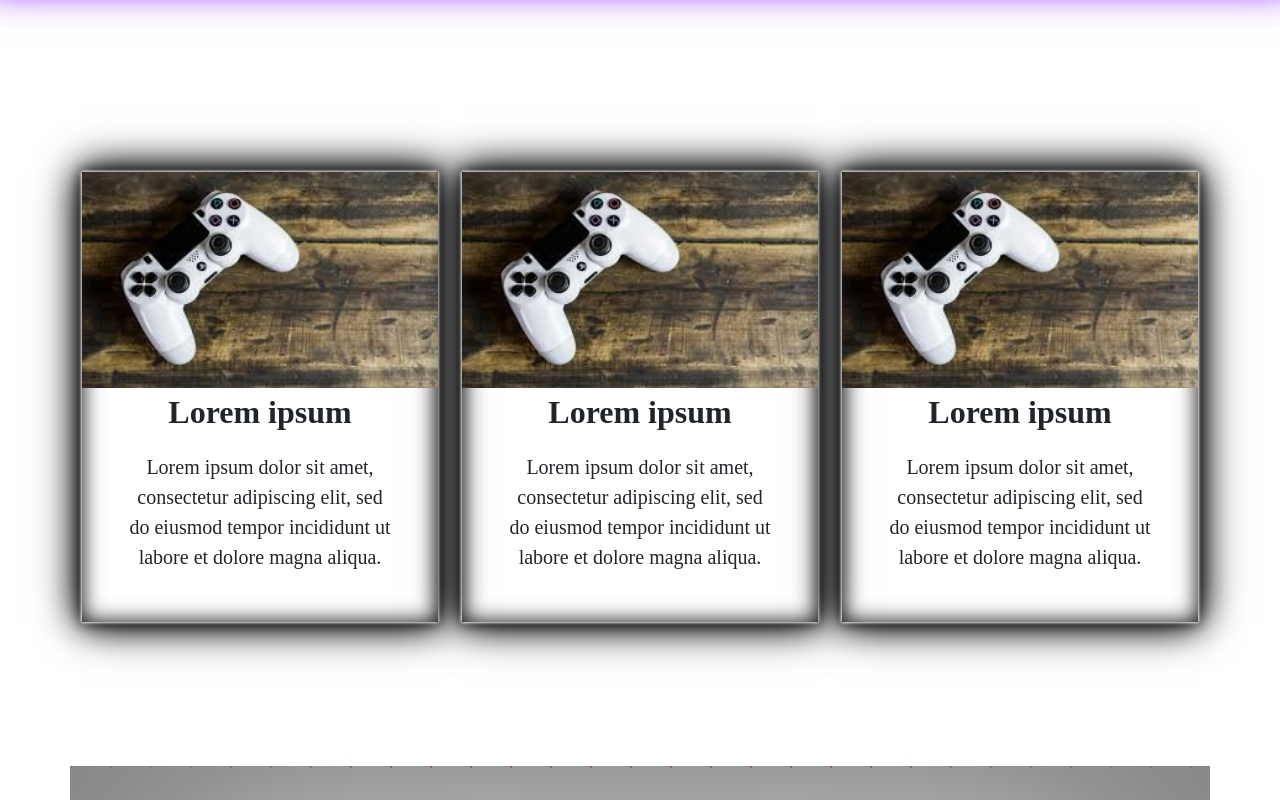
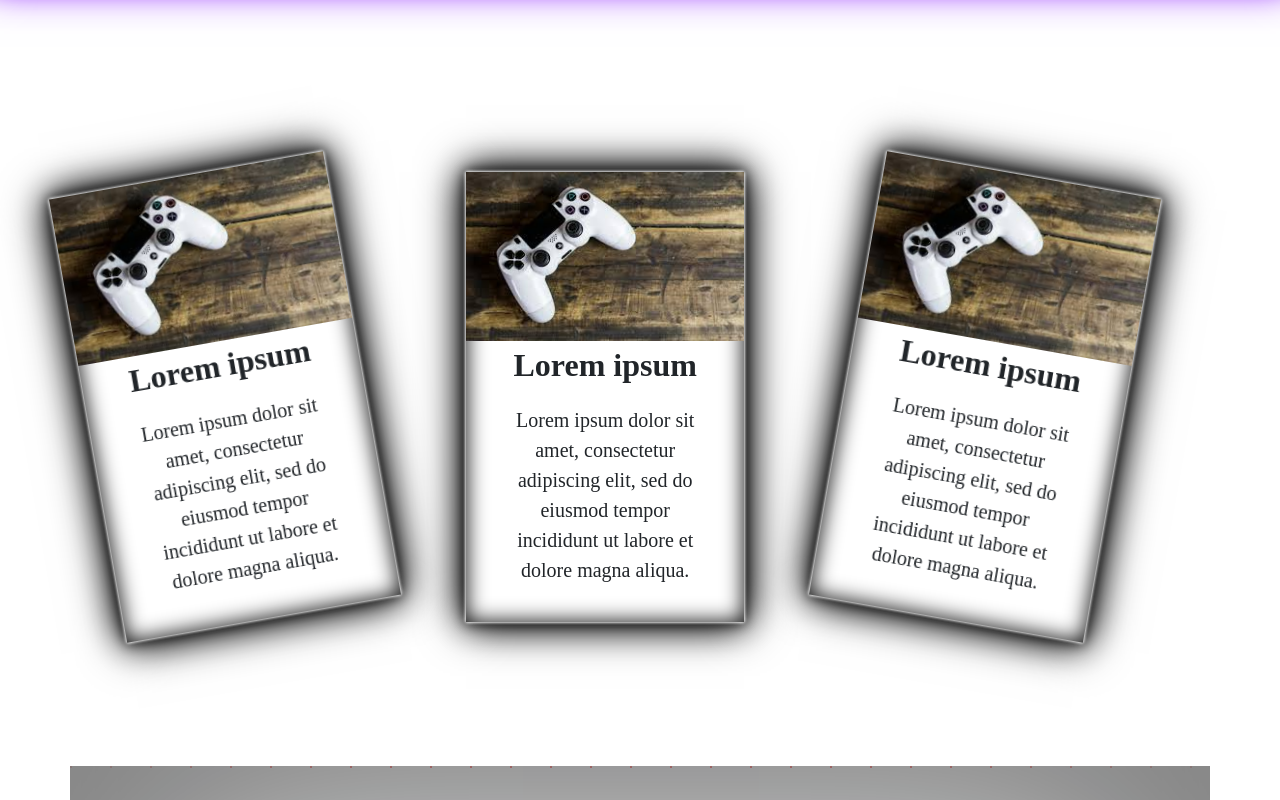
Before and after one commit to web3dev-expert/skateboard-builer, an Angular app: page /home in a window 1280 px wide. Shown: the part 2100-2900 px from the top of the page. Built offline with nearby package versions, Linux system fonts and the light colour scheme; a web font is replaced by a local one.

Commit message:
doing some more home animations

```diff
--- a/src/components/home/home.component.html
+++ b/src/components/home/home.component.html
@@ -46,8 +46,8 @@
     </div>
     <div class="container">
         <div class="row">
-            <div class="col-md-4 py-5 text-center flip-card">
-                <div class="flip-card-inner">
+            <div class="col-md-4 py-5 p-3 text-center flip-card">
+                <div class="flip-card-inner rotate-left">
                     <div class="flip-card-front">
                         <img src="assets/home/images.jpg" alt="a_classic_game_image" title="a_classic_game_image"
                             class="w-100">
@@ -89,7 +89,7 @@
                     </div>
                 </div>
             </div>
-            <div class="col-md-4 py-5 text-center flip-card">
+            <div class="col-md-4 py-5 p-3 text-center flip-card">
                 <div class="flip-card-inner">
                     <div class="flip-card-front">
                         <img src="assets/home/images.jpg" alt="a_classic_game_image" title="a_classic_game_image"
@@ -132,8 +132,8 @@
                     </div>
                 </div>
             </div>
-            <div class="col-md-4 py-5 text-center flip-card">
-                <div class="flip-card-inner">
+            <div class="col-md-4 py-5 p-3 text-center flip-card">
+                <div class="flip-card-inner rotate-right">
                     <div class="flip-card-front">
                         <img src="assets/home/images.jpg" alt="a_classic_game_image" title="a_classic_game_image"
                             class="w-100">
@@ -326,7 +326,7 @@
             </div>
         </div>
     </div>
-    <div class="row text-center position-relative overflow-hidden">
+    <div class="row text-center position-relative overflow-hidden pe-none">
         <div class="col-md-12">
             <div id="stars"></div>
             <div id="stars2"></div>
@@ -375,4 +375,35 @@
             </p>
         </div>
     </div>
+    <div class="container">
+        <div class="row">
+            <div class="col-md-6">
+
+            </div>
+            <div class="col-md-6 py-5">
+                <div class="p-2 position-relative rotate-left bg-success pr-1">
+                    <div class="p-2 position-absolute ab-1"></div>
+                    <div class="p-2"></div>
+                </div>
+            </div>
+            <div class="col-md-6 py-5">
+                <div class="p-2 position-relative bg-light pr-2">
+                    <div class="p-2 position-absolute ab-2"></div>
+                    <div class="p-2"></div>
+                </div>
+            </div>
+            <div class="col-md-6">
+
+            </div>
+            <div class="col-md-6">
+
+            </div>
+            <div class="col-md-6 py-5">
+                <div class="p-2 position-relative rotate-right bg-primary pr-3">
+                    <div class="p-2 position-absolute ab-3"></div>
+                    <div class="p-2"></div>
+                </div>
+            </div>
+        </div>
+    </div>
 </div>
--- a/src/components/home/home.component.scss
+++ b/src/components/home/home.component.scss
@@ -181,7 +181,7 @@ h1 {
 
 .flip-card-inner {
   position: relative;
-  width: 100%;
+  width: 80%;
   height: 450px;
   text-align: center;
   transform-style: preserve-3d;
@@ -580,3 +580,14 @@ h1 {
   }
 }
 }
+.rotate-left{
+  transform: rotate(-10deg);
+}
+.rotate-right{
+  transform: rotate(10deg);
+}
+
+.pr-1, .pr-2, .pr-3{
+  min-height:300px;
+  padding:3%;
+}
```
